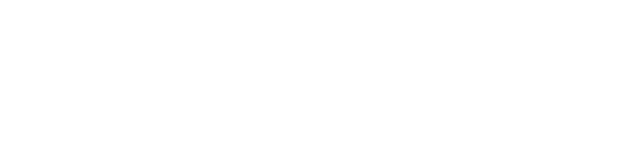
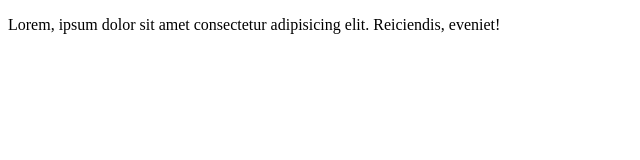
Before and after one commit to FREDX420/testrepositorio, a plain HTML site: page index.html in a window 1280 px wide. Shown: the whole page, without its empty margins (0-640 px from the left). Drawn offline with Linux system fonts and the light colour scheme.

Commit message:
Agregar Div Contenedor

```diff
--- a/index.html
+++ b/index.html
@@ -9,4 +9,12 @@
 <body>
 
 </body>
+
+  <!--Div Contenedor 1-->
+  <div class="container">
+      <div class="row">
+          <p>Lorem, ipsum dolor sit amet consectetur adipisicing elit. Reiciendis, eveniet!</p>
+      </div>
+  </div>
+
 </html>
```
